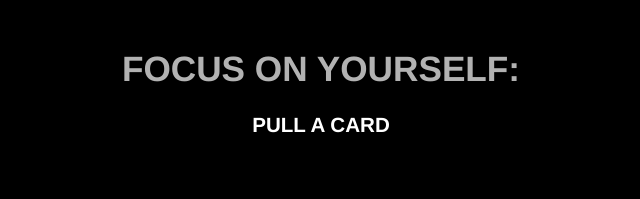
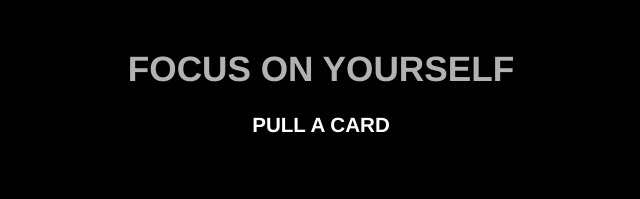
Before and after one commit to AliceyXia/game, a plain HTML site: page page2.html in a window 1280 px wide. Shown: the whole page, without its empty margins (319-959 px from the left). Drawn offline with Linux system fonts and the light colour scheme.

Commit message:
minor changes with the : sign

```diff
--- a/page2.html
+++ b/page2.html
@@ -14,7 +14,7 @@
 <div class="card">
 <button id="draw">
 <div id="container">
-    <h1 class="breath">Focus on Yourself:</h1>
+    <h1 class="breath">Focus on Yourself</h1>
     <h3>pull a card</h3>
 
     <div id="display">
```
